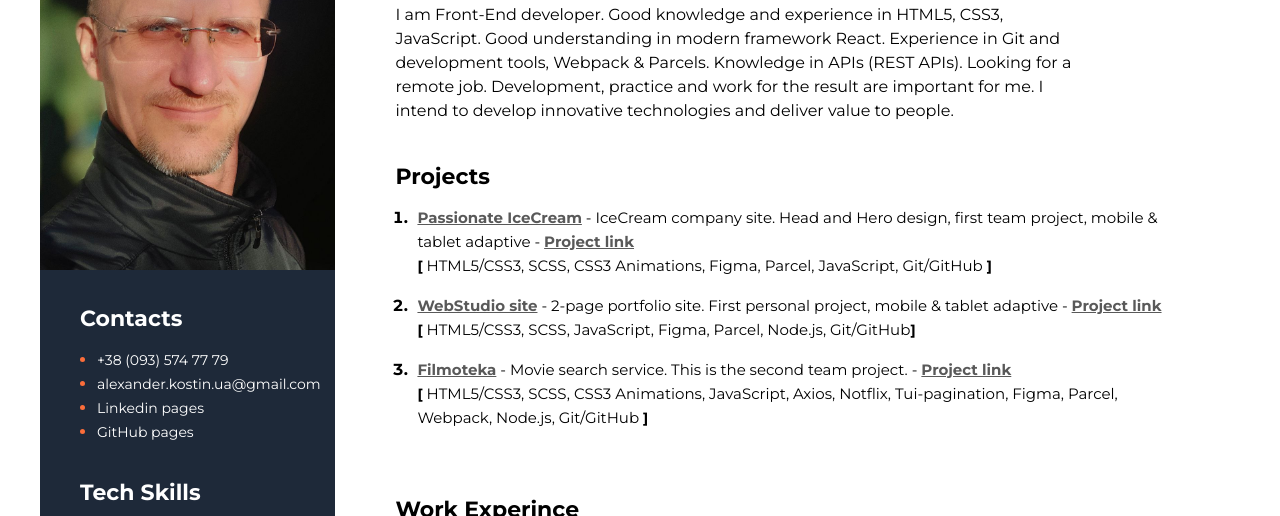
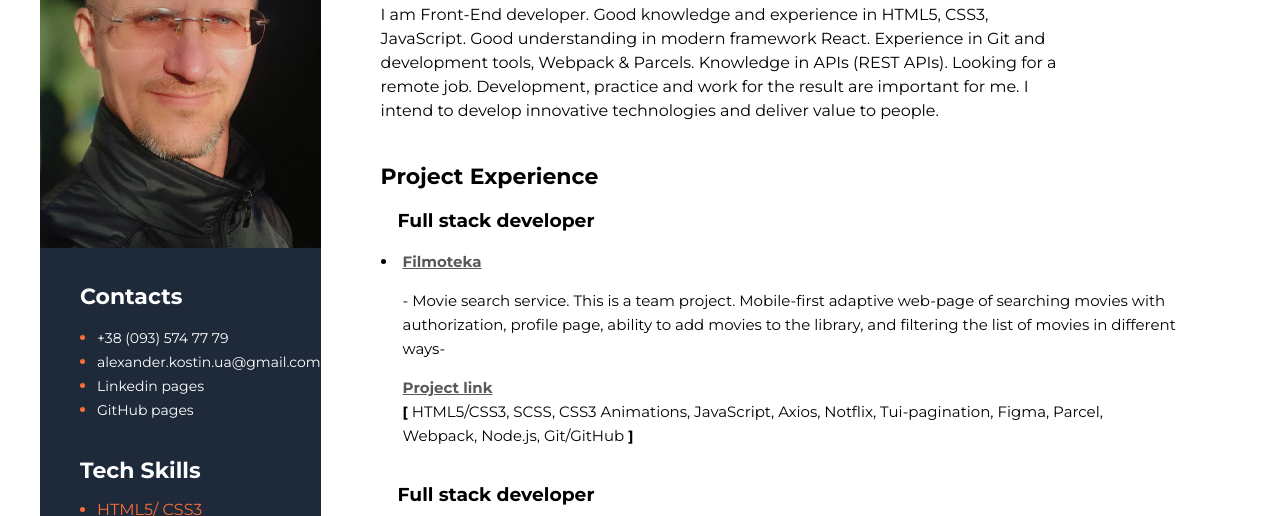
Before and after one commit to AVKostin/my-resume, a website built with Parcel: page src/index.html in a window 1280 px wide. Shown: the part 241-757 px from the top of the page. Built offline with nearby package versions, Linux system fonts and the light colour scheme.

Commit message:
Update projects.html

```diff
--- a/src/partials/projects.html
+++ b/src/partials/projects.html
@@ -1,7 +1,27 @@
 
 <div class="my-projects-section">
-<h3 class="main-content-title">Projects</h3>
-    <ol class="my-projects-list">
+<h3 class="main-content-title">Project Experience</h3>
+    <ul class="my-projects-list">
+        <h3>Full stack developer</h3>
+        <li class="my-projects-item">
+            <span class="my-projects-text">
+            <a
+                href="https://avkostin.github.io/Filmoteka/"
+                class="my-projects-link"
+                >Filmoteka</a
+            >
+            <p>- Movie search service. This is a team project. Mobile-first adaptive web-page of searching movies with authorization, profile page, ability to add movies to the library, and filtering the list of movies in different ways-</p>
+            <a
+                href="https://github.com/AVKostin/Filmoteka"
+                class="my-projects-link"
+                >Project link</a
+            ><span class="my-projects-bracket"> <br />[</span> HTML5/CSS3,
+            SCSS, CSS3 Animations, JavaScript, Axios, Notflix,
+            Tui-pagination, Figma, Parcel, Webpack, Node.js, Git/GitHub
+            <span class="my-projects-bracket">]</span>
+            </span>
+        </li>
+        <h3>Full stack developer</h3>
         <li class="my-projects-item">
             <span class="my-projects-text">
             <a
@@ -9,8 +29,8 @@
                 class="my-projects-link"
                 >Passionate IceCream</a
             >
-            - IceCream company site. Head and Hero design, first team
-            project, mobile & tablet adaptive -
+            - IceCream company site. Head and Hero design, team
+            project, mobile-first adaptive landing page of the manufacture of ice-cream -
             <a
                 href="https://github.com/AVKostin/IceCream_company_site"
                 class="my-projects-link"
@@ -25,12 +45,13 @@
             <span class="my-projects-bracket">]</span>
             </span>
         </li>
+        <h3>Personal project</h3>
         <li class="my-projects-item">
             <span class="my-projects-text">
             <a
                 href="https://avkostin.github.io/goit-markup-hw-08/"
                 class="my-projects-link"
-                >WebStudio site</a
+                >Web Studio</a
             >
             - 2-page portfolio site. First personal project, mobile & tablet
             adaptive -
@@ -45,23 +66,5 @@
             >
             </span>
         </li>
-        <li class="my-projects-item">
-            <span class="my-projects-text">
-            <a
-                href="https://avkostin.github.io/Filmoteka/"
-                class="my-projects-link"
-                >Filmoteka</a
-            >
-            - Movie search service. This is the second team project. -
-            <a
-                href="https://github.com/AVKostin/Filmoteka"
-                class="my-projects-link"
-                >Project link</a
-            ><span class="my-projects-bracket"> <br />[</span> HTML5/CSS3,
-            SCSS, CSS3 Animations, JavaScript, Axios, Notflix,
-            Tui-pagination, Figma, Parcel, Webpack, Node.js, Git/GitHub
-            <span class="my-projects-bracket">]</span>
-            </span>
-        </li>
-    </ol>
+    </ul>
 </div>
```
